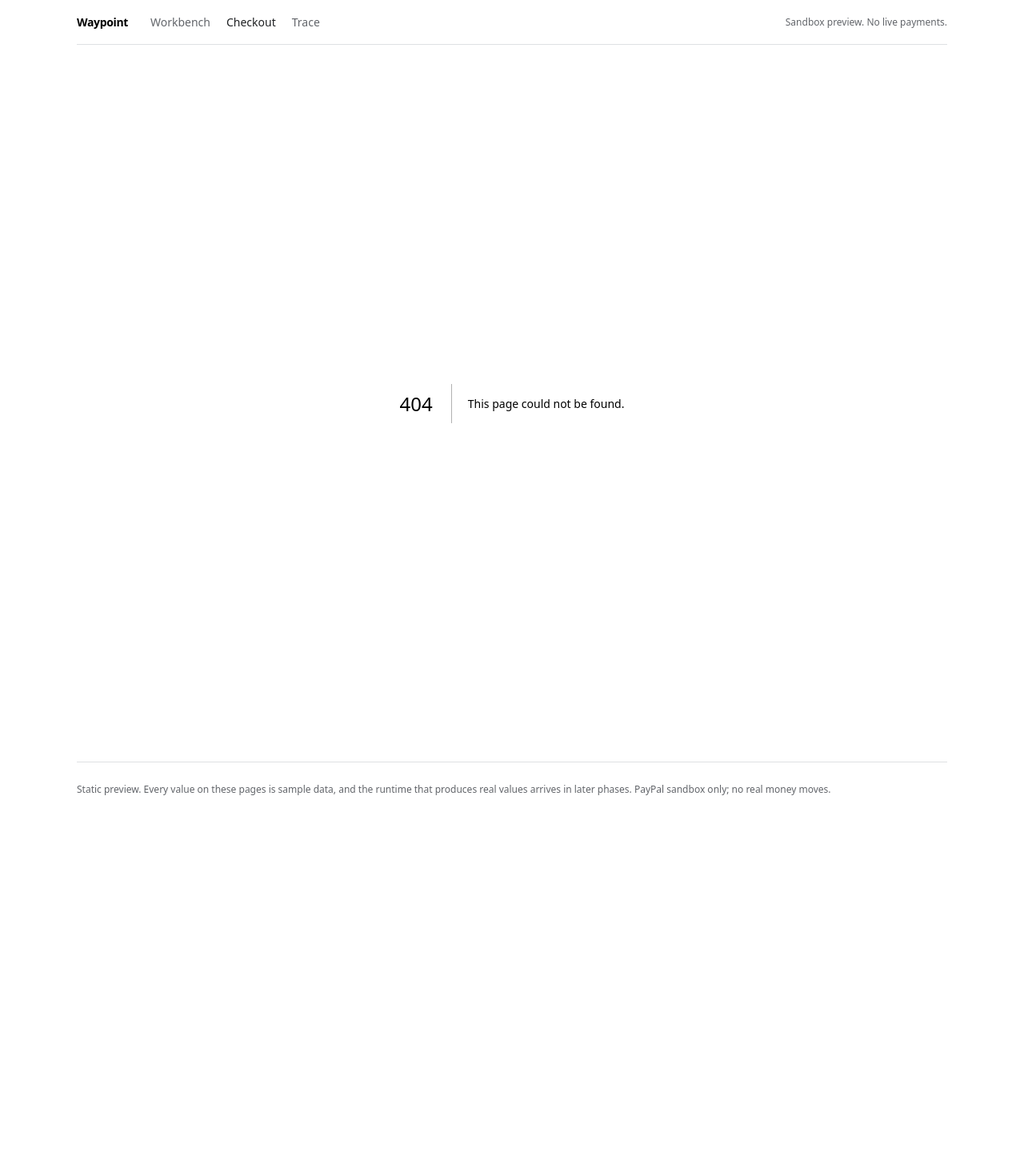
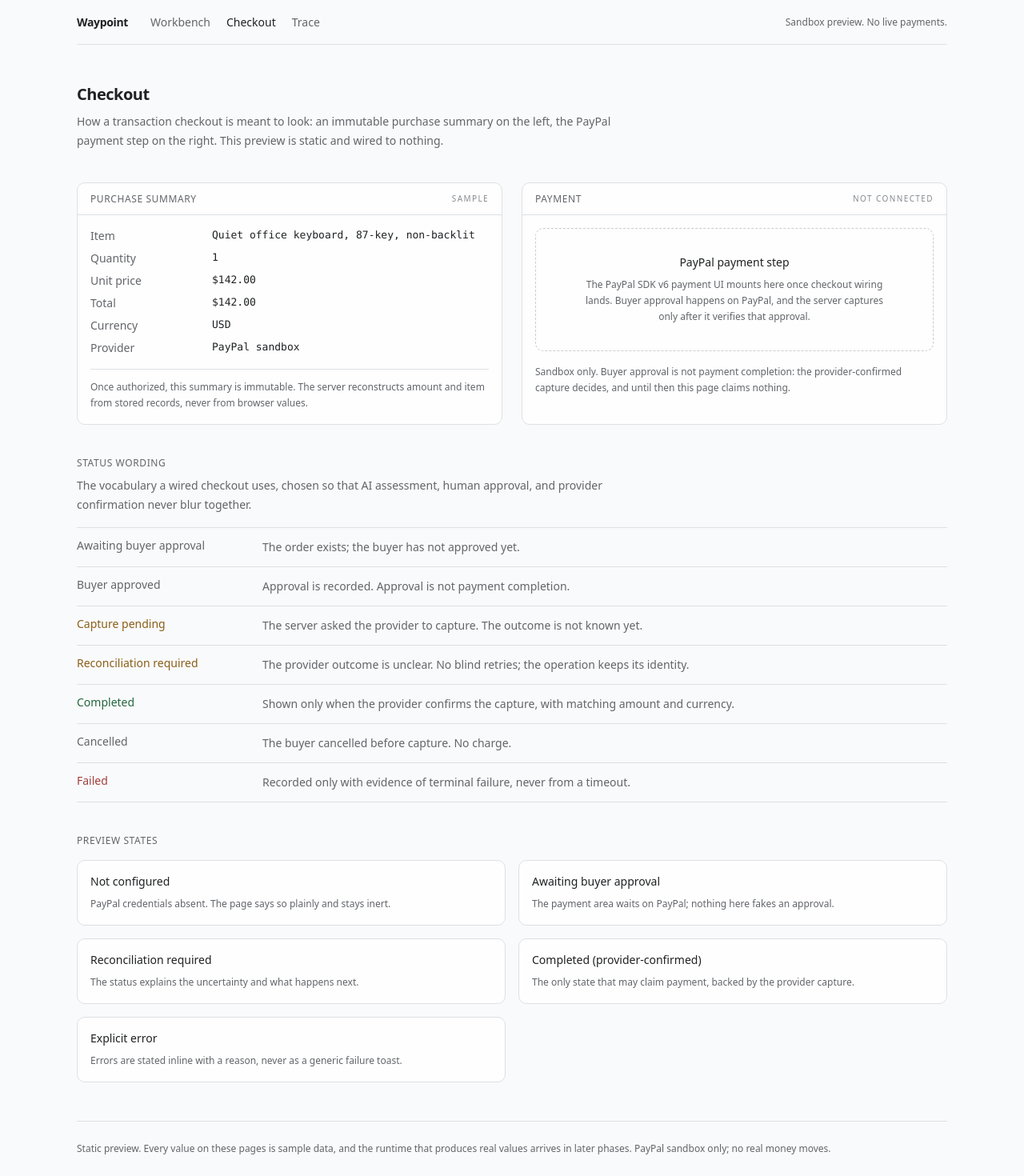
Before and after one commit to skcache/waypoint, a Next.js app in the folder apps/web/: page /checkout in a window 1280 px wide. Before the commit this address had no page. Shown: the whole page at 80% size. Before the commit the page ends 1021 px from the top, so only its background shows below. Built offline with nearby package versions, Linux system fonts and the light colour scheme.

Commit message:
web: checkout preview with purchase summary and status vocabulary

```diff
--- /dev/null
+++ b/apps/web/src/app/checkout/page.tsx
@@ -0,0 +1,178 @@
+import type { Metadata } from "next";
+import { Panel } from "@/components/panel";
+import { SampleLabel } from "@/components/sample-label";
+
+export const metadata: Metadata = {
+  title: "Checkout",
+};
+
+const summary: [string, string][] = [
+  ["Item", "Quiet office keyboard, 87-key, non-backlit"],
+  ["Quantity", "1"],
+  ["Unit price", "$142.00"],
+  ["Total", "$142.00"],
+  ["Currency", "USD"],
+  ["Provider", "PayPal sandbox"],
+];
+
+const lifecycle = [
+  {
+    state: "Awaiting buyer approval",
+    tone: "text-muted",
+    note: "The order exists; the buyer has not approved yet.",
+  },
+  {
+    state: "Buyer approved",
+    tone: "text-muted",
+    note: "Approval is recorded. Approval is not payment completion.",
+  },
+  {
+    state: "Capture pending",
+    tone: "text-warn",
+    note: "The server asked the provider to capture. The outcome is not known yet.",
+  },
+  {
+    state: "Reconciliation required",
+    tone: "text-warn",
+    note: "The provider outcome is unclear. No blind retries; the operation keeps its identity.",
+  },
+  {
+    state: "Completed",
+    tone: "text-ok",
+    note: "Shown only when the provider confirms the capture, with matching amount and currency.",
+  },
+  {
+    state: "Cancelled",
+    tone: "text-muted",
+    note: "The buyer cancelled before capture. No charge.",
+  },
+  {
+    state: "Failed",
+    tone: "text-bad",
+    note: "Recorded only with evidence of terminal failure, never from a timeout.",
+  },
+];
+
+const previewStates = [
+  {
+    name: "Not configured",
+    note: "PayPal credentials absent. The page says so plainly and stays inert.",
+  },
+  {
+    name: "Awaiting buyer approval",
+    note: "The payment area waits on PayPal; nothing here fakes an approval.",
+  },
+  {
+    name: "Reconciliation required",
+    note: "The status explains the uncertainty and what happens next.",
+  },
+  {
+    name: "Completed (provider-confirmed)",
+    note: "The only state that may claim payment, backed by the provider capture.",
+  },
+  {
+    name: "Explicit error",
+    note: "Errors are stated inline with a reason, never as a generic failure toast.",
+  },
+];
+
+export default function CheckoutPage() {
+  return (
+    <div className="space-y-10">
+      <header>
+        <h1 className="text-xl font-semibold tracking-tight">Checkout</h1>
+        <p className="mt-2 max-w-2xl text-sm leading-6 text-muted">
+          How a transaction checkout is meant to look: an immutable purchase
+          summary on the left, the PayPal payment step on the right. This
+          preview is static and wired to nothing.
+        </p>
+      </header>
+
+      <section
+        aria-labelledby="checkout-grid-heading"
+        className="grid gap-6 lg:grid-cols-[minmax(0,6fr)_minmax(0,6fr)]"
+      >
+        <h2 id="checkout-grid-heading" className="sr-only">
+          Purchase summary and payment
+        </h2>
+        <Panel title="Purchase summary" label={<SampleLabel />}>
+          <dl className="grid gap-x-6 gap-y-2 text-sm sm:grid-cols-[minmax(0,8rem)_minmax(0,1fr)]">
+            {summary.map(([key, value]) => (
+              <div key={key} className="contents">
+                <dt className="text-muted">{key}</dt>
+                <dd className="font-mono text-[13px]">{value}</dd>
+              </div>
+            ))}
+          </dl>
+          <p className="mt-4 border-t border-line pt-3 text-xs leading-5 text-muted">
+            Once authorized, this summary is immutable. The server reconstructs
+            amount and item from stored records, never from browser values.
+          </p>
+        </Panel>
+
+        <Panel
+          title="Payment"
+          label={<SampleLabel>Not connected</SampleLabel>}
+        >
+          <div className="rounded-panel border border-dashed border-line-strong px-4 py-8 text-center">
+            <p className="text-sm font-medium">PayPal payment step</p>
+            <p className="mx-auto mt-2 max-w-sm text-xs leading-5 text-muted">
+              The PayPal SDK v6 payment UI mounts here once checkout wiring
+              lands. Buyer approval happens on PayPal, and the server captures
+              only after it verifies that approval.
+            </p>
+          </div>
+          <p className="mt-4 text-xs leading-5 text-muted">
+            Sandbox only. Buyer approval is not payment completion: the
+            provider-confirmed capture decides, and until then this page claims
+            nothing.
+          </p>
+        </Panel>
+      </section>
+
+      <section aria-labelledby="lifecycle-heading">
+        <h2
+          id="lifecycle-heading"
+          className="text-xs font-medium uppercase tracking-wider text-muted"
+        >
+          Status wording
+        </h2>
+        <p className="mt-2 max-w-2xl text-sm leading-6 text-muted">
+          The vocabulary a wired checkout uses, chosen so that AI assessment,
+          human approval, and provider confirmation never blur together.
+        </p>
+        <ul className="mt-4 divide-y divide-line border-y border-line">
+          {lifecycle.map((item) => (
+            <li
+              key={item.state}
+              className="grid gap-1 py-3 sm:grid-cols-[minmax(0,13rem)_minmax(0,1fr)] sm:gap-6"
+            >
+              <p className={`text-sm font-medium ${item.tone}`}>{item.state}</p>
+              <p className="text-sm leading-6 text-muted">{item.note}</p>
+            </li>
+          ))}
+        </ul>
+      </section>
+
+      <section aria-labelledby="preview-states-heading">
+        <h2
+          id="preview-states-heading"
+          className="text-xs font-medium uppercase tracking-wider text-muted"
+        >
+          Preview states
+        </h2>
+        <div className="mt-4 grid gap-4 md:grid-cols-2">
+          {previewStates.map((state) => (
+            <div
+              key={state.name}
+              className="rounded-panel border border-line bg-surface px-4 py-4"
+            >
+              <p className="text-sm font-medium">{state.name}</p>
+              <p className="mt-2 text-xs leading-5 text-muted">{state.note}</p>
+            </div>
+          ))}
+        </div>
+      </section>
+    </div>
+  );
+}
```
